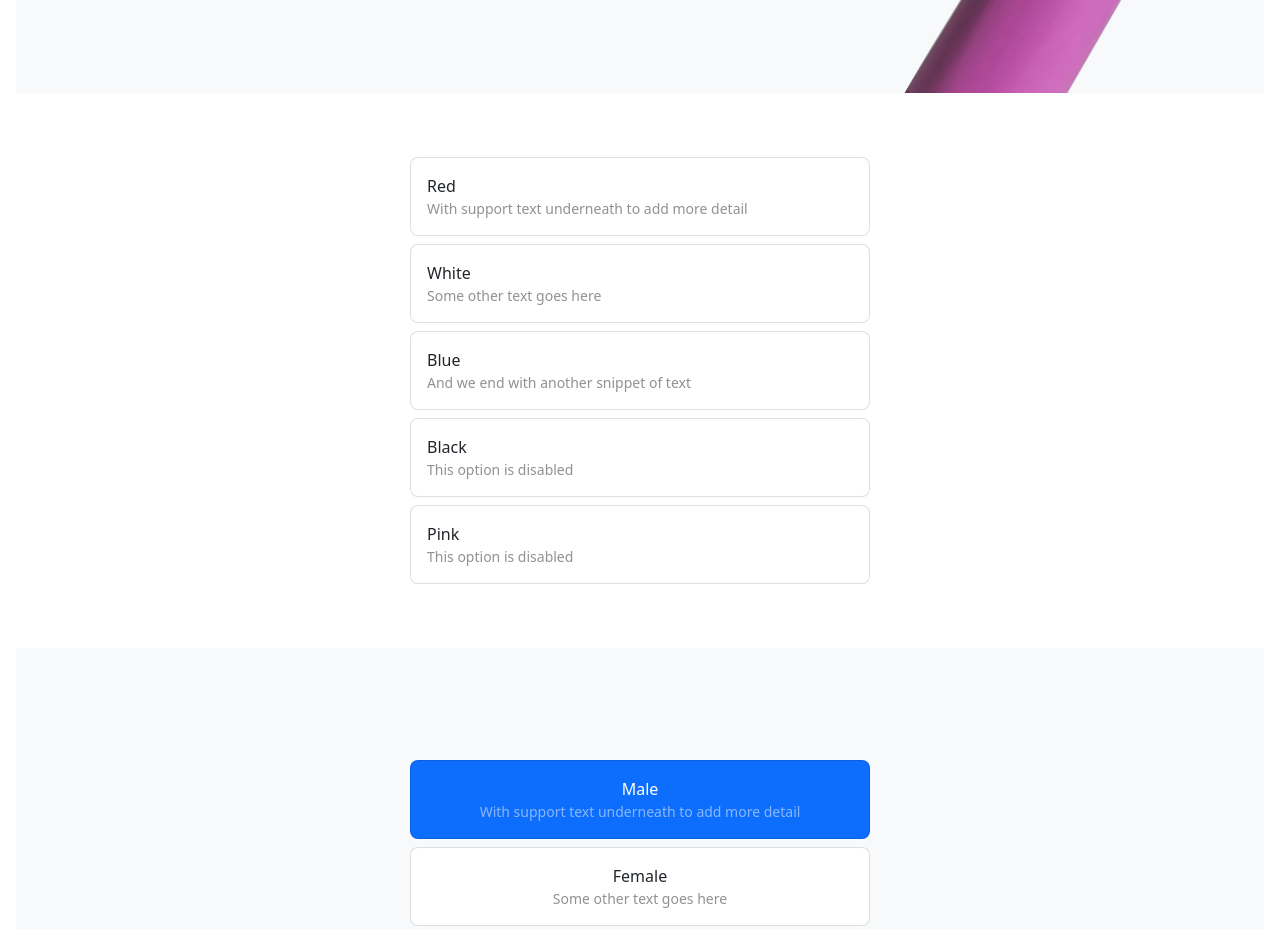
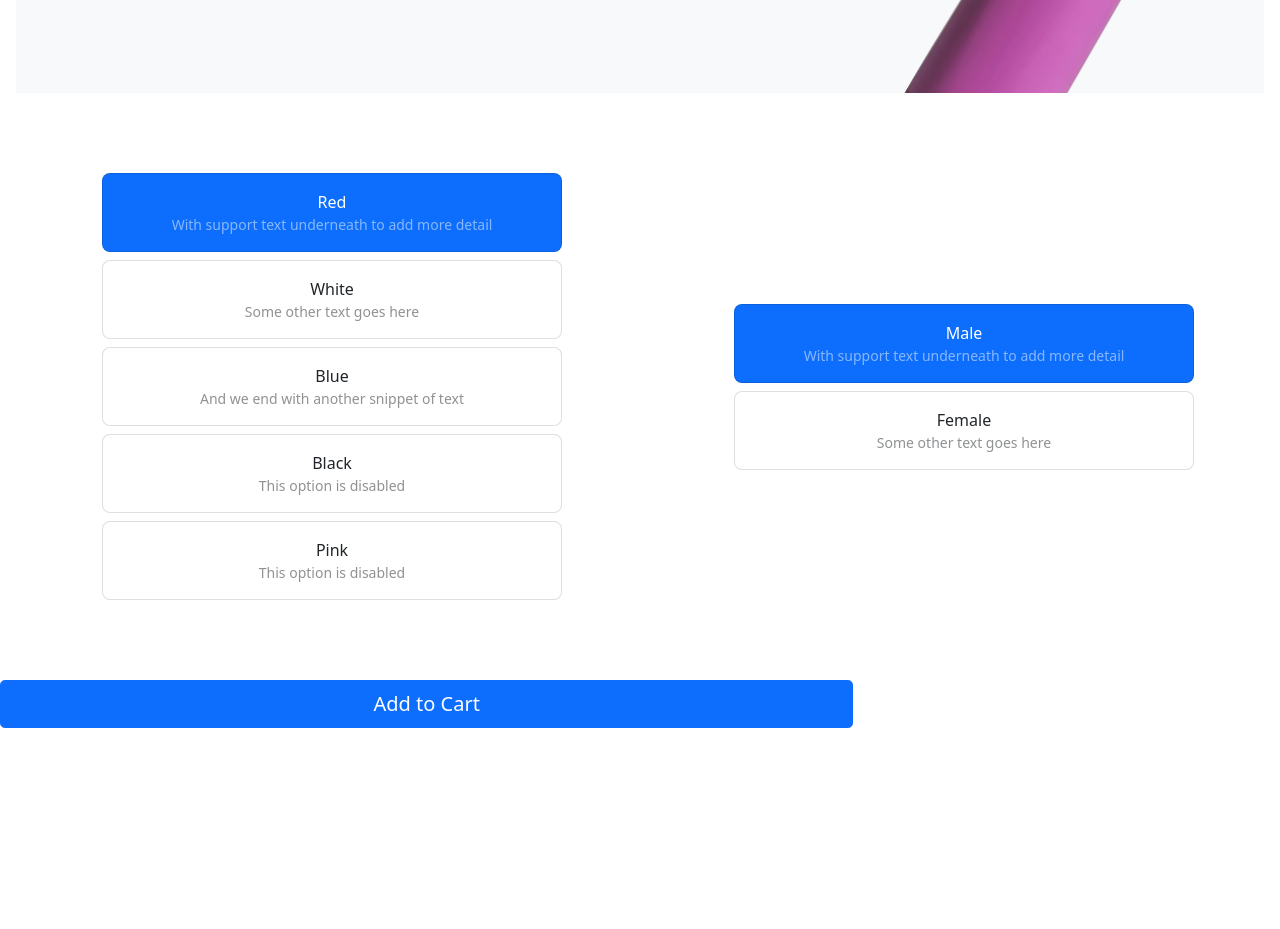
Before and after one commit to PatoGMTP/PatoGMTP.github.io, a website: page customization.html in a window 1280 px wide. Shown: the part 447-1376 px from the top of the page. After the commit the page ends 1271 px from the top, so only its background shows below. Drawn offline with Linux system fonts and the light colour scheme.

Commit message:
Lists side-by-side

```diff
--- a/customization.html
+++ b/customization.html
@@ -59,42 +59,42 @@
 
       </div>
 
-      <div class="list-group list-group-checkable">
-        <input class="list-group-item-check" type="radio" name="listGroupCheckableRadios" id="red" value="red" checked>
+      <div class="d-md-flex flex-md-equal w-100 my-md-3 ps-md-3">
+
+        <div class="list-group list-group-checkable text-center">
+          <input class="list-group-item-check" type="radio" name="listGroupCheckableColors" id="red" value="red" checked>
           <label class="list-group-item py-3" for="red">
             Red
             <span  class="d-block small opacity-50">With support text underneath to add more detail</span>
           </label>
 
-        <input class="list-group-item-check" type="radio" name="listGroupCheckableRadios" id="white" value="">
+          <input class="list-group-item-check" type="radio" name="listGroupCheckableColors" id="white" value="">
           <label class="list-group-item py-3" for="white">
             White
             <span class="d-block small opacity-50">Some other text goes here</span>
           </label>
 
-        <input class="list-group-item-check" type="radio" name="listGroupCheckableRadios" id="blue" value="">
+          <input class="list-group-item-check" type="radio" name="listGroupCheckableColors" id="blue" value="">
           <label class="list-group-item py-3" for="blue">
             Blue
             <span class="d-block small opacity-50">And we end with another snippet of text</span>
           </label>
 
-        <input class="list-group-item-check" type="radio" name="listGroupCheckableRadios" id="black" value="">
+          <input class="list-group-item-check" type="radio" name="listGroupCheckableColors" id="black" value="">
           <label class="list-group-item py-3" for="black">
             Black
             <span class="d-block small opacity-50">This option is disabled</span>
           </label>
 
-        <input class="list-group-item-check" type="radio" name="listGroupCheckableRadios" id="pink" value="">
+          <input class="list-group-item-check" type="radio" name="listGroupCheckableColors" id="pink" value="">
           <label class="list-group-item py-3" for="pink">
             Pink
             <span class="d-block small opacity-50">This option is disabled</span>
           </label>
         </div>
-    </div>
 
 
-      <div class="position-relative overflow-hidden p-3 p-md-5 m-md-3 text-center bg-light">
-      <div class="list-group list-group-checkable">
+      <div class="list-group list-group-checkable text-center align-self-center">
         <input class="list-group-item-check" type="radio" name="listGroupCheckableRadios" id="male" value="" checked>
         <label class="list-group-item py-3" for="male">
           Male
@@ -106,10 +106,10 @@
           Female
           <span class="d-block small opacity-50">Some other text goes here</span>
         </label>
+      </div>
 
 
       </div>
-
 
     </div>
     <div class="col-md-7 col-lg-8">
```
Lines whose indentation alone changed are shown as unchanged.
